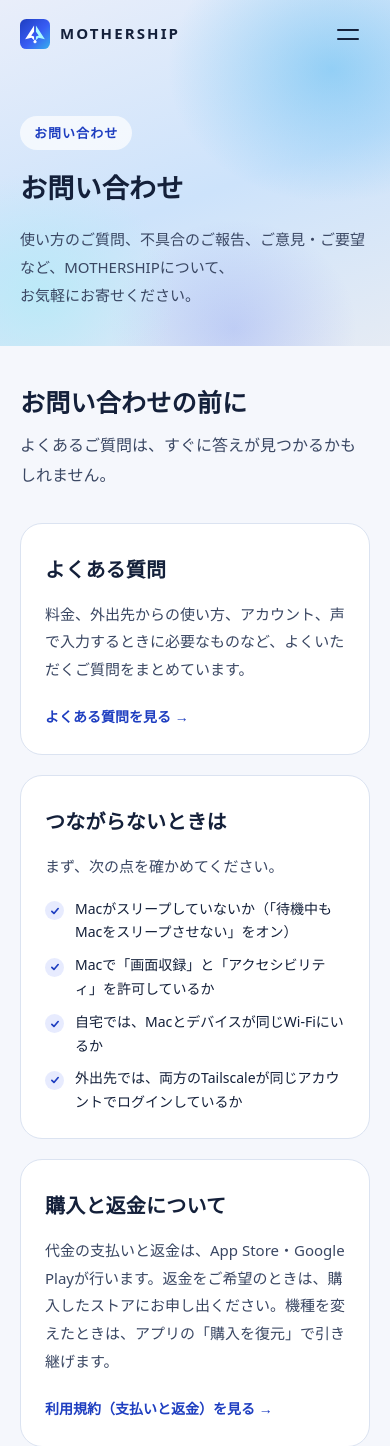
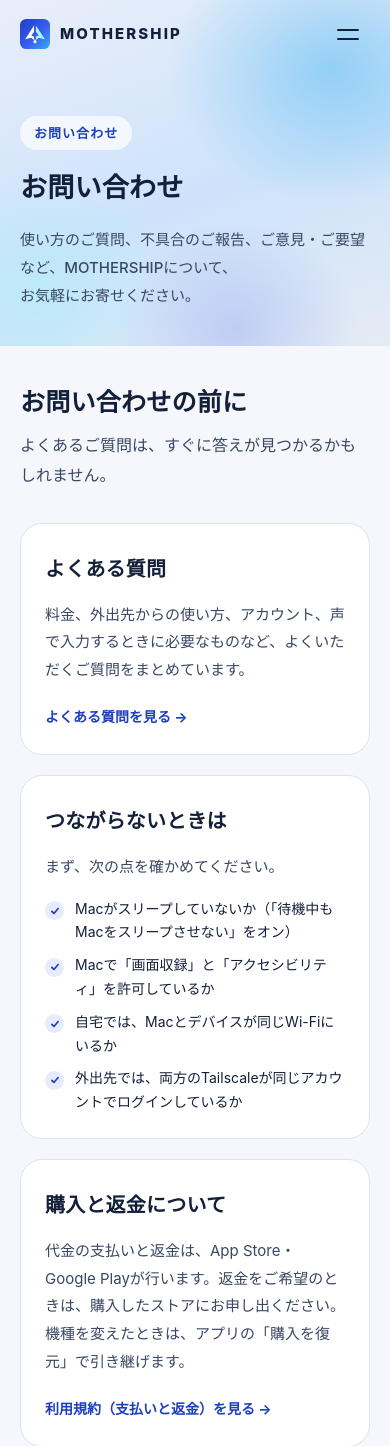
Before and after one commit to KazuhisaTaniguchi/MotherShipSite, a PHP site: page /contact.html in a window 390 px wide. Shown: the top 1446 px of the page. Run offline with PHP 8.4, Linux system fonts and the light colour scheme.

Commit message:
Android・Windows でも、Mac・iPhone に近い書体で表示する：ヒラギノが無い端末は Noto Sans JP、英語のページで San Francisco が無い端末は Inter（Web フォント）
・Web フォントは next/font/google でビルドのときに取り込み、このサイトから配る（見る人のブラウザーは Google に通信しない）。preload しない
・書体の順番（tokens.css の --font-sans、英語は en.css）：ヒラギノ・San Francisco → Apple の端末にだけある書体（ヒラギノに無い記号 ⌘⏎✓ や絵文字を、前と同じ書体で出すため）→ Noto Sans JP・Inter
・Mac の Chrome で、トップ・ヘルプ・英語のトップとヘルプ・iPad のページを本番と比べた：使われる書体は同じで、Web フォントは 1 つも読み込まない
・Android 相当（Apple の書体を外した状態）：日本語は Noto Sans JP、英語は Inter。初めて開いたときのフォントは、日本語のトップで約 800 KB、英語のトップで約 140 KB
・モック（mock/design・mock/design_en の tokens.css）も同じ順番に。英語の en.css は sync-en.py の出力

Co-Authored-By: Claude Opus 5.5 <noreply@anthropic.com>

```diff
--- a/frontend/src/styles/en.css
+++ b/frontend/src/styles/en.css
@@ -2,7 +2,7 @@
    もとは mock/design_en の、日本語版とちがうところ（designSystem/tokens.css・base.css・components.css、styles.css の「英語版だけ」、tools/help-figs の調整）。
    :where() で囲んで、もとの決まりと同じ強さにしてある（あとから読み込むので、こちらが勝つ。図ごとの細かい決まりには勝たない） */
 html[lang="en"] {
-  --font-sans: system-ui, -apple-system, "Segoe UI", Roboto, "Helvetica Neue", Arial, "Hiragino Sans", "Noto Sans JP", sans-serif;
+  --font-sans: -apple-system, BlinkMacSystemFont, "Helvetica Neue", "Lucida Grande", "Zapf Dingbats", "Apple Color Emoji", "Hiragino Sans", var(--font-inter, "Inter"), var(--font-noto-jp, "Noto Sans JP"), system-ui, sans-serif;
   --leading-display: 1.12; --leading-heading: 1.25; --leading-note: 1.6; --leading-body: 1.7;
   --tracking-heading: -.012em; --tracking-wide: .04em; --tracking-label: .06em;
 }
--- a/frontend/src/styles/tokens.css
+++ b/frontend/src/styles/tokens.css
@@ -73,7 +73,9 @@
     var(--navy-2);
 
   /* ---- 文字 ----------------------------------------------------------- */
-  --font-sans: "Hiragino Sans", "Noto Sans JP", "Yu Gothic", system-ui, sans-serif;
+  /* ヒラギノ（Mac・iPhone）→ 無い端末（Android・Windows）は Noto Sans JP（2026-11-28。本番は Web フォントを src/app/layout.tsx で取り込み、--font-noto-jp に入る。モックでは端末に入っている Noto Sans JP）
+     ヒラギノと Noto の間は、Apple の端末にだけある書体（ヒラギノに無い記号 ⌘⏎✓ などを、前と同じ書体で出すため。Android には無いので飛ばされる）。Arial・Helvetica は Android で Roboto になるので入れない */
+  --font-sans: "Hiragino Sans", -apple-system, BlinkMacSystemFont, "Hiragino Kaku Gothic ProN", "Lucida Grande", "Zapf Dingbats", "Apple Color Emoji", var(--font-noto-jp, "Noto Sans JP"), "Yu Gothic", system-ui, sans-serif;
 
   --text-display: clamp(38px, 5.6vw, 72px);     /* HERO の見出し */
   --text-title: clamp(27px, 3.5vw, 42px);       /* セクションの見出し（h2） */
--- a/mock/design/designSystem/tokens.css
+++ b/mock/design/designSystem/tokens.css
@@ -73,7 +73,9 @@
     var(--navy-2);
 
   /* ---- 文字 ----------------------------------------------------------- */
-  --font-sans: "Hiragino Sans", "Noto Sans JP", "Yu Gothic", system-ui, sans-serif;
+  /* ヒラギノ（Mac・iPhone）→ 無い端末（Android・Windows）は Noto Sans JP（2026-11-28。本番は Web フォントを src/app/layout.tsx で取り込み、--font-noto-jp に入る。モックでは端末に入っている Noto Sans JP）
+     ヒラギノと Noto の間は、Apple の端末にだけある書体（ヒラギノに無い記号 ⌘⏎✓ などを、前と同じ書体で出すため。Android には無いので飛ばされる）。Arial・Helvetica は Android で Roboto になるので入れない */
+  --font-sans: "Hiragino Sans", -apple-system, BlinkMacSystemFont, "Hiragino Kaku Gothic ProN", "Lucida Grande", "Zapf Dingbats", "Apple Color Emoji", var(--font-noto-jp, "Noto Sans JP"), "Yu Gothic", system-ui, sans-serif;
 
   --text-display: clamp(38px, 5.6vw, 72px);     /* HERO の見出し */
   --text-title: clamp(27px, 3.5vw, 42px);       /* セクションの見出し（h2） */
--- a/mock/design_en/designSystem/tokens.css
+++ b/mock/design_en/designSystem/tokens.css
@@ -74,7 +74,7 @@
     var(--navy-2);
 
   /* ---- 文字 ----------------------------------------------------------- */
-  --font-sans: system-ui, -apple-system, "Segoe UI", Roboto, "Helvetica Neue", Arial, "Hiragino Sans", "Noto Sans JP", sans-serif;   /* 英語版：欧文の書体を先に。日本語（言語の切り替えの「日本語」など）は後ろの書体で出る */
+  --font-sans: -apple-system, BlinkMacSystemFont, "Helvetica Neue", "Lucida Grande", "Zapf Dingbats", "Apple Color Emoji", "Hiragino Sans", var(--font-inter, "Inter"), var(--font-noto-jp, "Noto Sans JP"), system-ui, sans-serif;   /* 英語版：欧文の書体を先に。Mac・iPhone は San Francisco、無い端末は Inter（2026-11-28。本番は Web フォント）。日本語（言語の切り替えの「日本語」など）は後ろの書体で出る */
 
   --text-display: clamp(38px, 5.6vw, 72px);     /* HERO の見出し */
   --text-title: clamp(27px, 3.5vw, 42px);       /* セクションの見出し（h2） */
```
Also changed, not shown: frontend/src/app/layout.tsx (+9 -1 lines), 1 other file.
